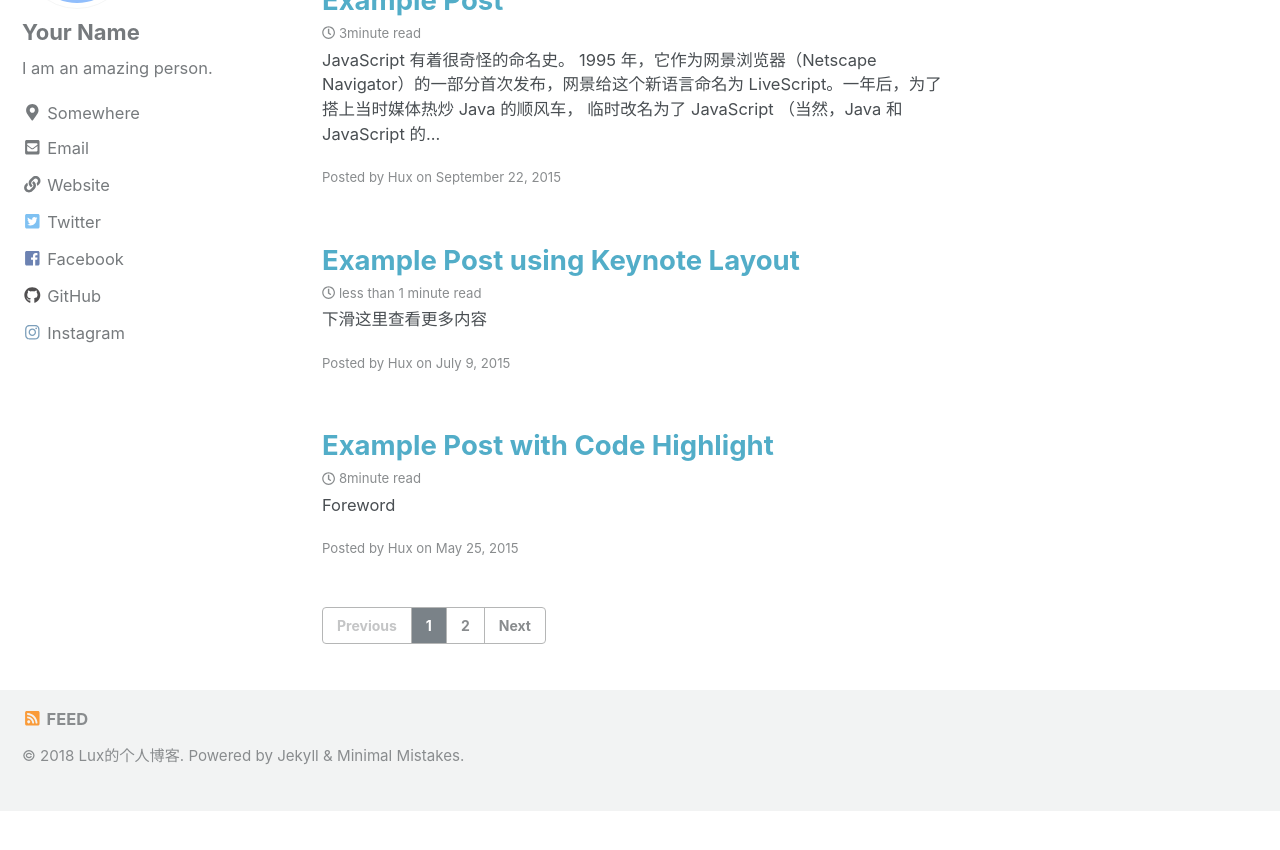
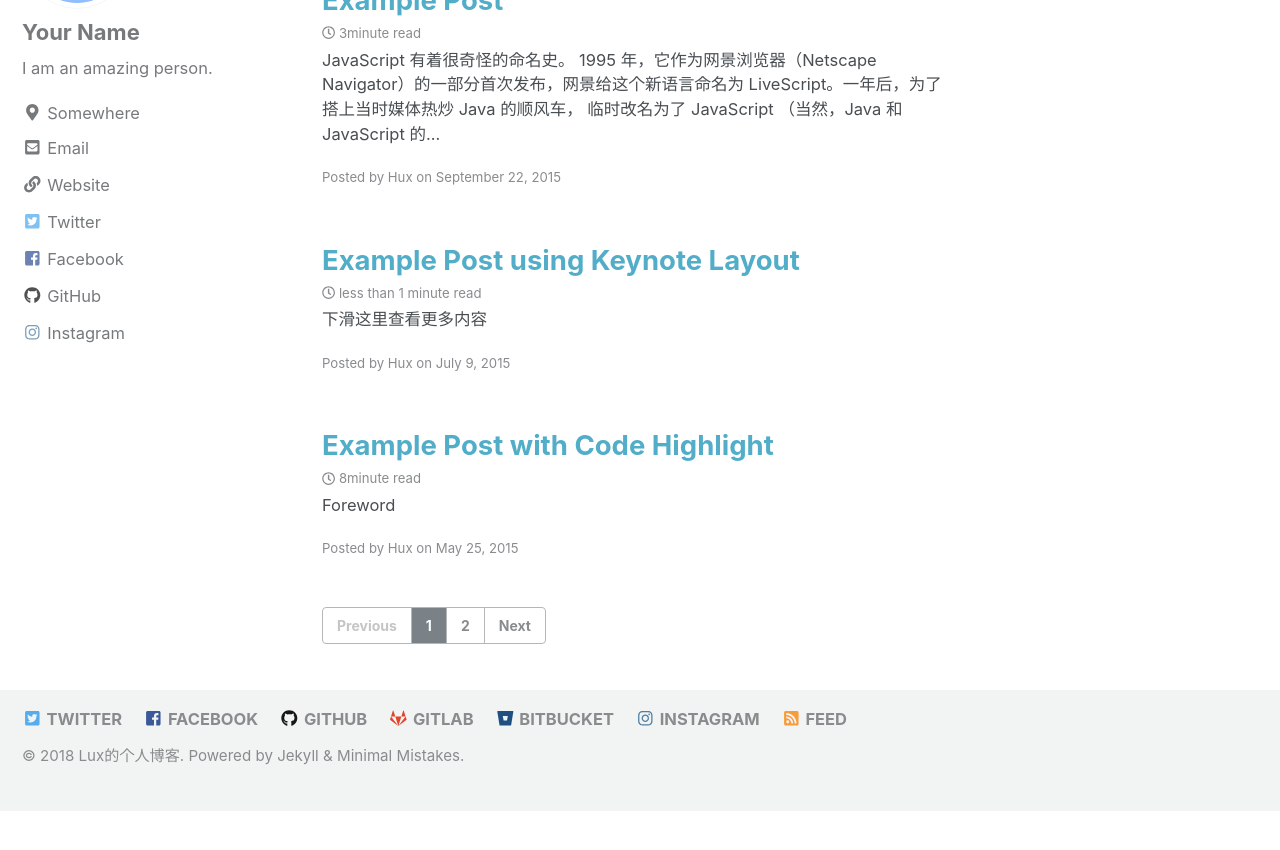
Before and after one commit to jackluson/jackluson.github.io, a Jekyll site: the page built from index.html, in a window 1280 px wide and 900 px high, scrolled down 889 px. Shown: the top 850 px of the window. Built offline with Jekyll 4.4.1, drawn with Linux system fonts in a browser that asks for light colours; cached includes are drawn as plain includes; nearby versions of some CDN libraries; library files that are not in the unit come from our copies; the list of posts is cut into pages by our own code.

```diff
--- a/_config.yml
+++ b/_config.yml
@@ -1,11 +1,11 @@
 #-----------------------#
 #----my main configs----#
 #-----------------------#
-title: Lux的个人博客
-email: luxuemin2108@gmail.com
-description: Lux的个人博客---时间是最好的朋友,在合适的时间做合适的事
-baseurl: "/"
-url: "https://jackluson.github.io" # the base hostname & protocol for your site, e.g. http://example.com
+title                   : Lux的个人博客
+email                   : luxuemin2108@gmail.com
+description             : Lux的个人博客---时间是最好的朋友,在合适的时间做合适的事
+baseurl                 : "/"
+url                     : "https://jackluson.github.io" # the base hostname & protocol for your site, e.g. http://example.com
 # timezone: Asia/Guangzhou
 
 # SNS settings
@@ -15,8 +15,32 @@
 twitter_username        : ""
 facebook_username       : ""
 # Build settings
-markdown: kramdown
-theme: null
+markdown                : kramdown
+# theme                   : null
+
+header-img              : img/home-bg.jpg
+# Site Footer
+footer:
+  links:
+    - label: "Twitter"
+      icon: "fab fa-fw fa-twitter-square"
+      url: "/blog"
+    - label: "Facebook"
+      icon: "fab fa-fw fa-facebook-square"
+      url: "/blog"
+    - label: "GitHub"
+      icon: "fab fa-fw fa-github"
+      url: "/blog"
+    - label: "GitLab"
+      icon: "fab fa-fw fa-gitlab"
+      url: "/blog"
+    - label: "Bitbucket"
+      icon: "fab fa-fw fa-bitbucket"
+      url: "/blog"
+    - label: "Instagram"
+      icon: "fab fa-fw fa-instagram"
+      url: "/blog"
+search                  : false
 plugins:
   - jekyll-paginate
   - jekyll-sitemap
```
